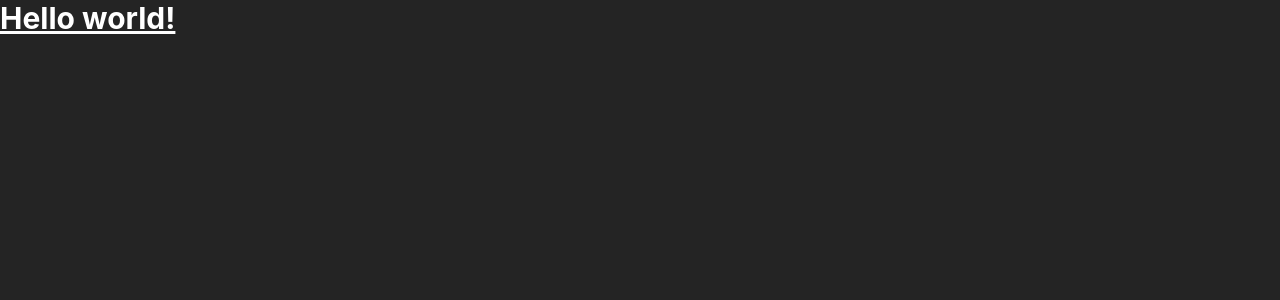
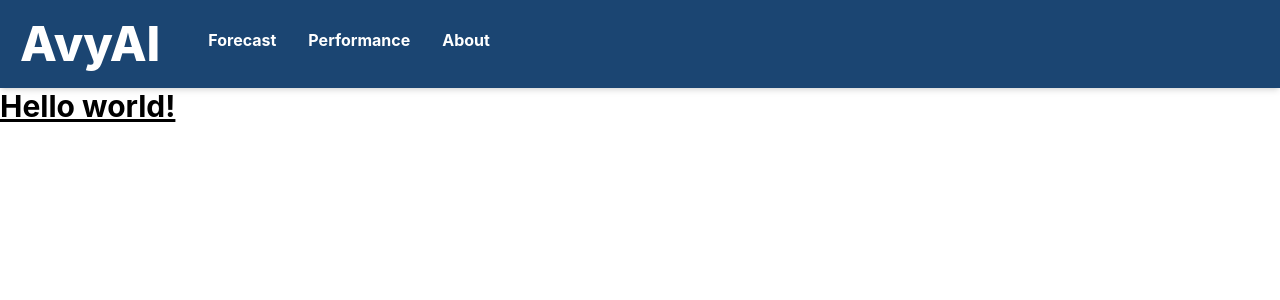
Before and after one commit to CanFam23/avy-forecasting, a React (Vite) app in the folder web/avyAI/: page / in a window 1280 px wide. Shown: the top 300 px of the page. Built offline with nearby package versions, Linux system fonts and the light colour scheme.

Commit message:
Create navbar

```diff
--- a/web/avyAI/package.json
+++ b/web/avyAI/package.json
@@ -11,6 +11,7 @@
   },
   "dependencies": {
     "@tailwindcss/vite": "^4.1.18",
+    "lucide-react": "^0.563.0",
     "react": "^19.2.0",
     "react-dom": "^19.2.0",
     "tailwindcss": "^4.1.18"
--- a/web/avyAI/src/App.tsx
+++ b/web/avyAI/src/App.tsx
@@ -1,8 +1,11 @@
+import Navbar from "./components/Navbar";
+
 function App() {
 
   return (
     <>
-      <h1 className="text-3xl font-bold underline text-white">Hello world!</h1>
+      <Navbar navNames={["Forecast","Performance","About"]}/>
+      <h1 className="text-3xl font-bold underline text-black">Hello world!</h1>
     </>
   );
 }
--- /dev/null
+++ b/web/avyAI/src/components/Navbar.tsx
@@ -0,0 +1,74 @@
+import {type JSX, useState} from "react";
+import * as React from "react";
+import {Menu, X} from "lucide-react";
+
+interface navbarProps {
+    navNames: string[];
+}
+
+interface hamProps {
+    navHTML: JSX.Element[];
+    display: boolean;
+    setDisplay: React.Dispatch<React.SetStateAction<boolean>>;
+}
+
+export default function Navbar({navNames}: navbarProps) {
+    // TODO: Change to links to navigate between pages
+    const navHTML = navNames.map((name) => (
+        <p
+            key={name}
+            className="font-bold p-2 hover:underline hover:cursor-pointer"
+        >
+            {name}
+        </p>
+    ));
+
+    const [displayHamMenu, setDisplayHamMenu] = useState(false);
+
+    return <header>
+      <nav className="bg-[var(--color-primary)] text-white w-full p-5 flex shadow-md">
+          <h1 className="font-extrabold text-5xl hover:cursor-pointer">AvyAI</h1>
+          <div className="hidden sm:flex h-full items-baseline space-x-4 ml-10">
+              {navHTML}
+          </div>
+          <button
+              onClick={() => setDisplayHamMenu(true)}
+              className="sm:hidden w-full"
+              aria-label="Open navigation menu"
+          >
+              {/*Hide nav menu when ham menu is displayed*/}
+              <Menu className="sm:hidden ml-auto mr-3 size-10 hover:cursor-pointer"/>
+          </button>
+          <Hamburger
+              navHTML={navHTML}
+              display = {displayHamMenu}
+              setDisplay = {setDisplayHamMenu}
+          />
+      </nav>
+  </header>;
+}
+
+function Hamburger({navHTML, display, setDisplay} : hamProps) {
+    if (!display){
+        return null; // Return nothing if not display
+    }
+
+    return (
+        <>
+            <div
+                // Allow user to click out of menu to hide it
+                onClick={() => setDisplay(false)}
+                className="fixed bg-black/20 top-0 left-0 w-full h-full">
+            </div>
+            <nav
+                className="bg-[var(--color-primary)] fixed top-0 right-0 flex flex-col h-full
+        border-black border-l-2 p-2 animate-slide-in"
+            >
+                <button onClick={() => setDisplay(false)}
+                        className="ml-auto mr-2 mt-3"
+                ><X size={30} className="hover:cursor-pointer"/></button>
+                {navHTML}
+            </nav>
+        </>
+    );
+}
--- a/web/avyAI/src/index.css
+++ b/web/avyAI/src/index.css
@@ -7,7 +7,7 @@
   --color-secondary: #D9D9D9;
   --color-bg: #ffffff;
 
-  background-color: #242424;
+  background-color: var(--color-bg);
 
   font-synthesis: none;
   text-rendering: optimizeLegibility;
```
Also changed, not shown: 1 other file (tests, documents, lock files or other folders).
